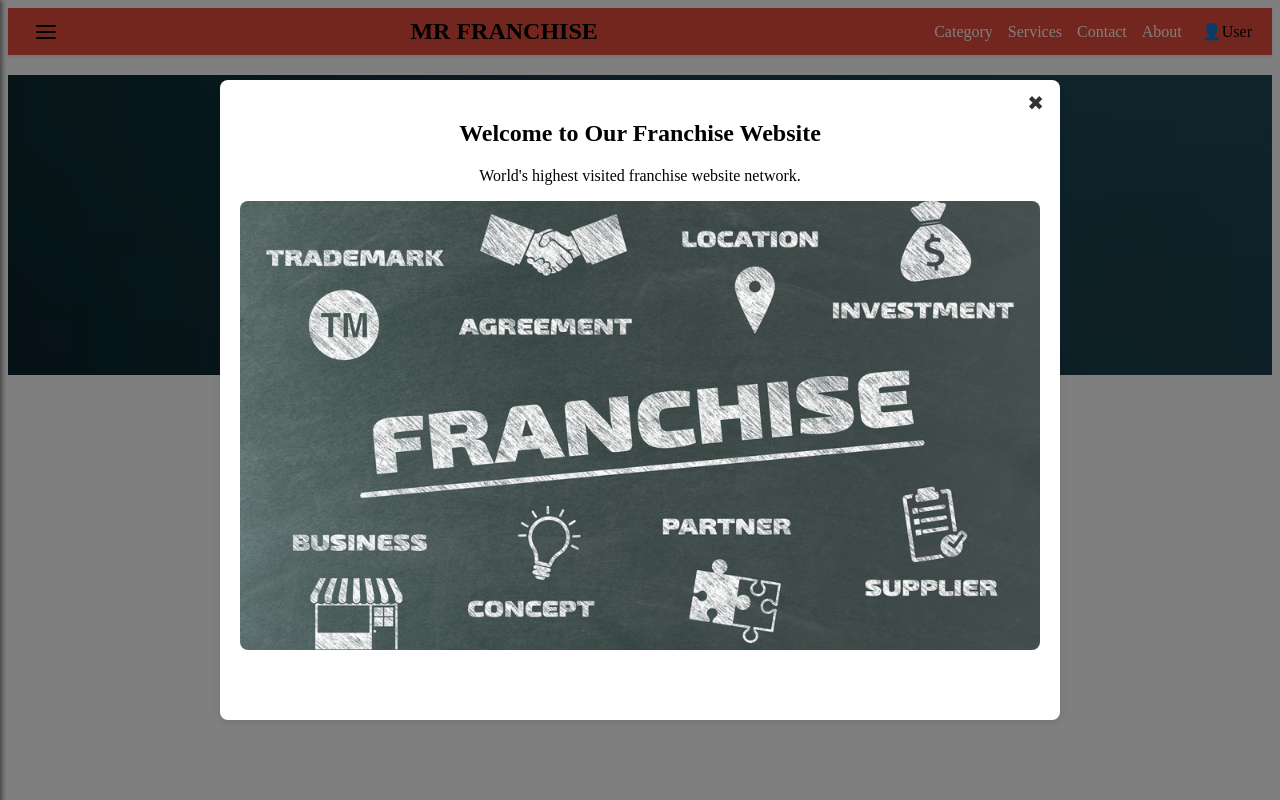
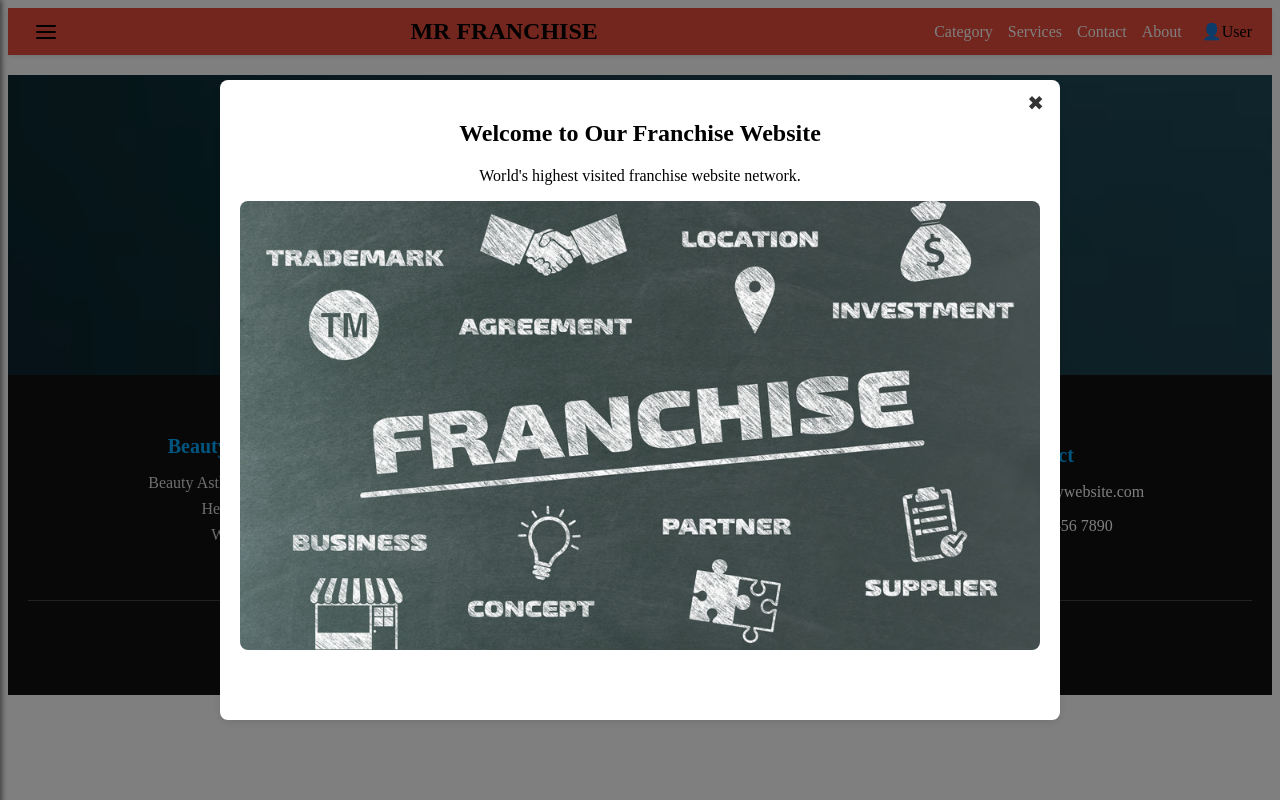
Before and after one commit to rajanalibabaa/Franchise_frontend, a React (Create React App) app in the folder franchise_app/: page / in a window 1280 px wide. Built offline with nearby package versions, Linux system fonts and the light colour scheme.

Commit message:
Adding Footer heare

```diff
--- /dev/null
+++ b/franchise_app/src/Assets/Style/footer.css
@@ -0,0 +1,64 @@
+.footer {
+    /* Footer Styles */
+        background-color: #111;
+        color: #fff;
+        padding: 40px 20px;
+        text-align: center;
+      }
+
+      .footer-container {
+        display: flex;
+        justify-content: space-between;
+        align-items: center;
+        max-width: 1200px;
+        margin: 0 auto;
+        flex-wrap: wrap;
+      }
+
+      .footer-section {
+        flex: 1;
+        min-width: 250px;
+        margin: 20px;
+        text-align: center;
+      }
+
+      .footer-section h3 {
+        margin-bottom: 15px;
+        font-size: 20px;
+        color: #00aaff;
+      }
+
+      .footer-section ul {
+        list-style: none;
+        padding: 0;
+      }
+
+      .footer-section ul li {
+        margin: 8px 0;
+      }
+
+      .footer-section ul li a {
+        color: #ddd;
+        text-decoration: none;
+        transition: 0.3s;
+      }
+
+      .footer-section ul li a:hover {
+        color: #00aaff;
+      }
+
+      .footer-bottom {
+        margin-top: 20px;
+        padding-top: 10px;
+        border-top: 1px solid #444;
+        font-size: 14px;
+      }
+
+      /* Responsive Design */
+      @media (max-width: 768px) {
+        .footer-container {
+          flex-direction: column;
+          align-items: center;
+          text-align: center;
+        }
+      }
--- /dev/null
+++ b/franchise_app/src/Components/Footer.jsx
@@ -0,0 +1,43 @@
+import React from 'react'
+import "../Assets/Style/footer.css";
+
+function Footer() {
+  return (
+    <footer className="footer">
+      <div className="footer-container">
+
+      <div className="footer-section">
+          <h3>Beauty & Health</h3>
+          <ul>
+            <li><a href="/beauty asthetics & supplies">Beauty Asthetics & Supplies</a></li>
+            <li><a href="/healthcare">Health Care</a></li>
+            <li><a href="/wellnes">Wellness</a></li>
+          </ul>
+        </div>
+
+        <div className="footer-section">
+          <h3>Business Services</h3>
+          <ul>
+            <li><a href="/advertisement & media services">Advertisement & Media Services</a></li>
+            <li><a href="/consultancy">Consultancy</a></li>
+            <li><a href="/it services">IT Services</a></li>
+          </ul>
+        </div>
+
+        <div className="footer-section">
+          <h3>Contact</h3>
+          <p>Email: contact@mywebsite.com</p>
+          <p>Phone: +123 456 7890</p>
+        </div>
+      </div>
+
+      {/* Bottom Copyright */}
+      <div className="footer-bottom">
+        <p>© 2025 MyWebsite. All rights reserved.</p>
+      </div>
+    </footer>
+
+  )
+}
+
+export default Footer
--- a/franchise_app/src/Components/SideViewContent.jsx
+++ b/franchise_app/src/Components/SideViewContent.jsx
@@ -1,7 +1,6 @@
 import React, { useState } from "react";
 import {Search,ChevronUp,ChevronDown,Facebook,Twitter,Instagram, X} from "lucide-react"
-import "../Assets/Style/sidebar.css"
-
+import "../Assets/Style/SidebarView.css";
 const categories = [
     { name: "Automotive", subcategories: ["Car Repair", "Car Rental", "Spare Parts"] },
     { name: "Beauty & Health", subcategories: ["Salon", "Spa", "Wellness"] },
--- a/franchise_app/src/Pages/HomePage.js
+++ b/franchise_app/src/Pages/HomePage.js
@@ -2,6 +2,7 @@ import React, { useState, useEffect } from 'react';
 import BannerSec from '../Components/BannerSec.jsx';
 import Navbar from '../Components/NavBar.jsx';
 import PopupModal from '../Components/PopupModal.jsx';
+import Footer from '../Components/Footer.jsx';
 
 function HomePage() {
   const [isPopupVisible, setIsPopupVisible] = useState(false);
@@ -23,6 +24,7 @@ function HomePage() {
       {isPopupVisible && <PopupModal onClose={closePopup} />}
       <Navbar />
       <BannerSec />
+      <Footer/>
     </>
   );
 }
```
Also changed, not shown: franchise_app/src/Components/SideBar.jsx (deleted, +0 -9 lines), franchise_app/src/Assets/Style/SidebarView.css (renamed from franchise_app/src/Assets/Style/Sidebar.css), 1 other file (tests, documents, lock files or other folders).
